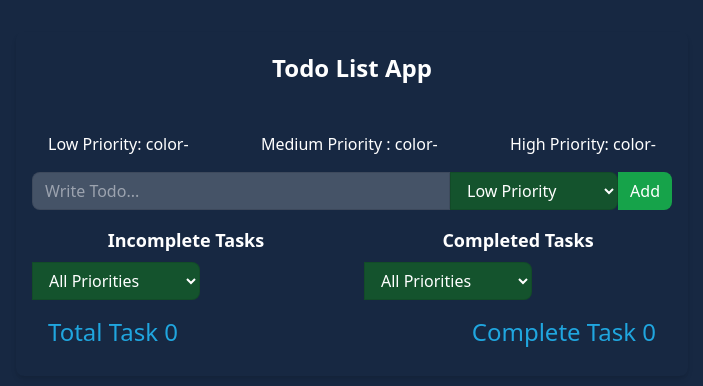
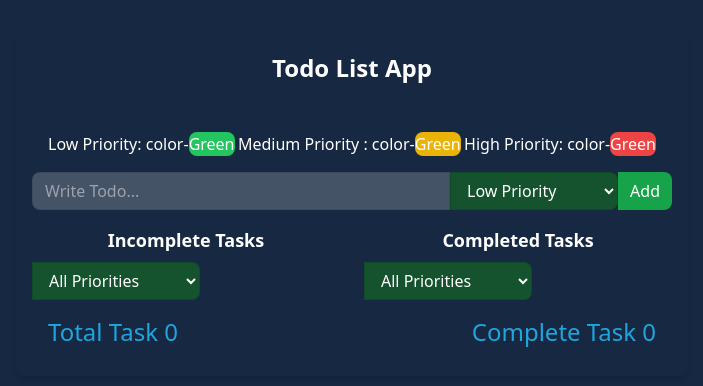
Before and after one commit to BorhanBappy/QtecTodoAPP, a React (Vite) app: page / in a window 1280 px wide. Shown: the top 386 px of the page, without its empty margins (288-991 px from the left). Built offline with nearby package versions, Linux system fonts and the light colour scheme.

Commit message:
colodifine

```diff
--- a/src/App.jsx
+++ b/src/App.jsx
@@ -47,6 +47,14 @@ function App() {
   const incompleteTodos = todos.filter((todo) => !todo.completed);
   const completedTodos = todos.filter((todo) => todo.completed);
 
+  // low: "text-green-500",
+  // medium: "text-yellow-500",
+  // high: "text-red-500",
+
+  const lcolor = <button className=" bg-green-500 rounded-lg">Green</button>;
+  const mcolor = <button className=" bg-yellow-500 rounded-lg">Green</button>;
+  const hcolor = <button className=" bg-red-500 rounded-lg">Green</button>;
+
   return (
     <TodoProvider
       value={{ todos, addTodo, updateTodo, deleteTodo, toggleComplete }}
@@ -57,10 +65,11 @@ function App() {
             Todo List App
           </h1>
           <div className="flex flex-col sm:flex-row  justify-between p-4">
-            <h1>Low Priority: color-</h1>
-            <h1>Medium Priority : color-</h1>
-            <h1>High Priority: color-</h1>
+            <h1>Low Priority: color-{lcolor}</h1>
+            <h1>Medium Priority : color-{mcolor}</h1>
+            <h1>High Priority: color-{hcolor}</h1>
           </div>
+
           <div className="mb-4">
             {/* Todo form goes here */}
             <TodoForm />
```
